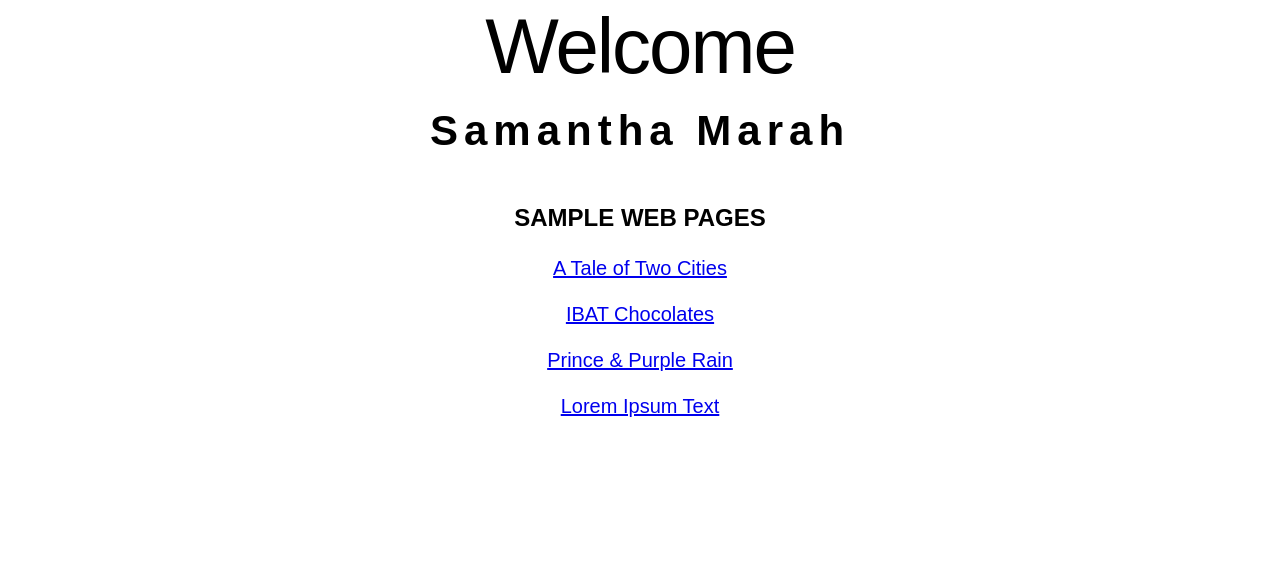
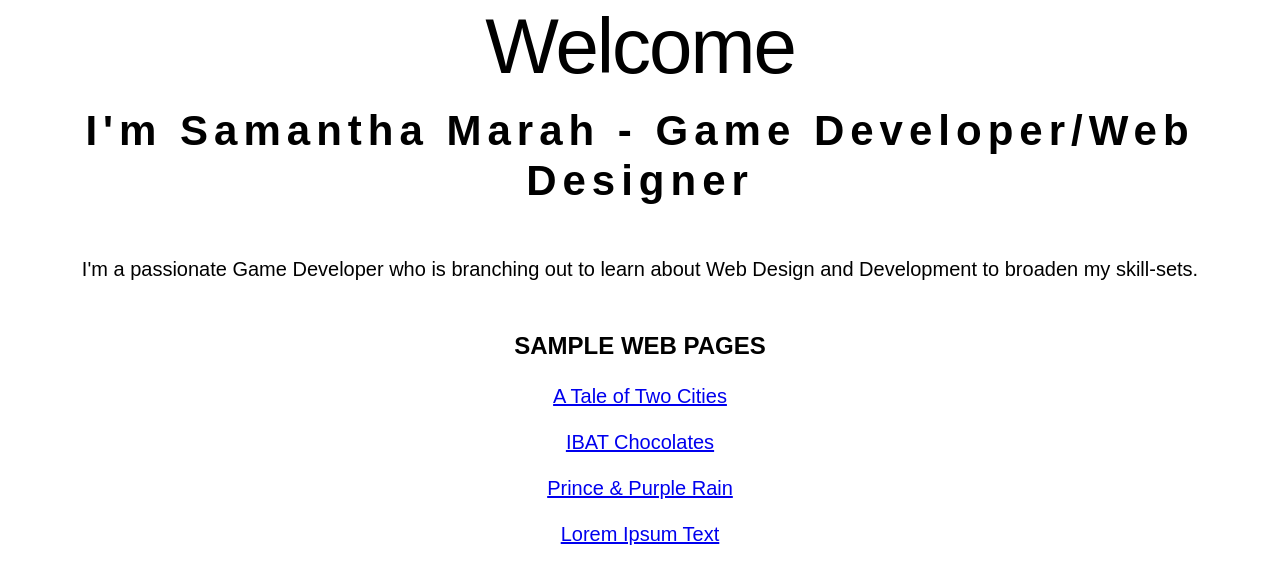
Before and after one commit to samanthamarah/samanthamarah.github.io, a plain HTML site: page index.html in a window 1280 px wide. Drawn offline with Linux system fonts and the light colour scheme.

Commit message:
Add files via upload

```diff
--- a/index.html
+++ b/index.html
@@ -5,13 +5,14 @@
     <meta charset="UTF-8">
     <meta name="viewport" content="width=device-width, initial-scale=1.0">
     <title>Samantha Marah | Game Developer/Web Designer</title>
-    <meta name="description" content="I am a passionate game developer currently spending my spare time developing indie games. I am branching out to learn more about Web Design and Development to create a website to showcase some of the games I have developed and to also broaden my skill-sets. ">
+    <meta name="description" content="I am a passionate Game Developer currently spending my spare time developing indie games. I am branching out to learn more about Web Design and Development to create a website to showcase some of the games I have developed and to also broaden my skill-sets.">
     <link rel="stylesheet" href="assets/css/global.css">
 </head>
 
 <body>
     <h1>Welcome</h1>
-    <h2>Samantha Marah</h2>
+    <h2>I'm Samantha Marah - Game Developer/Web Designer</h2>
+    <p>I'm a passionate Game Developer who is branching out to learn about Web Design and Development to broaden my skill-sets.</p>
 
     <h3>Sample Web Pages</h3>
 
```
